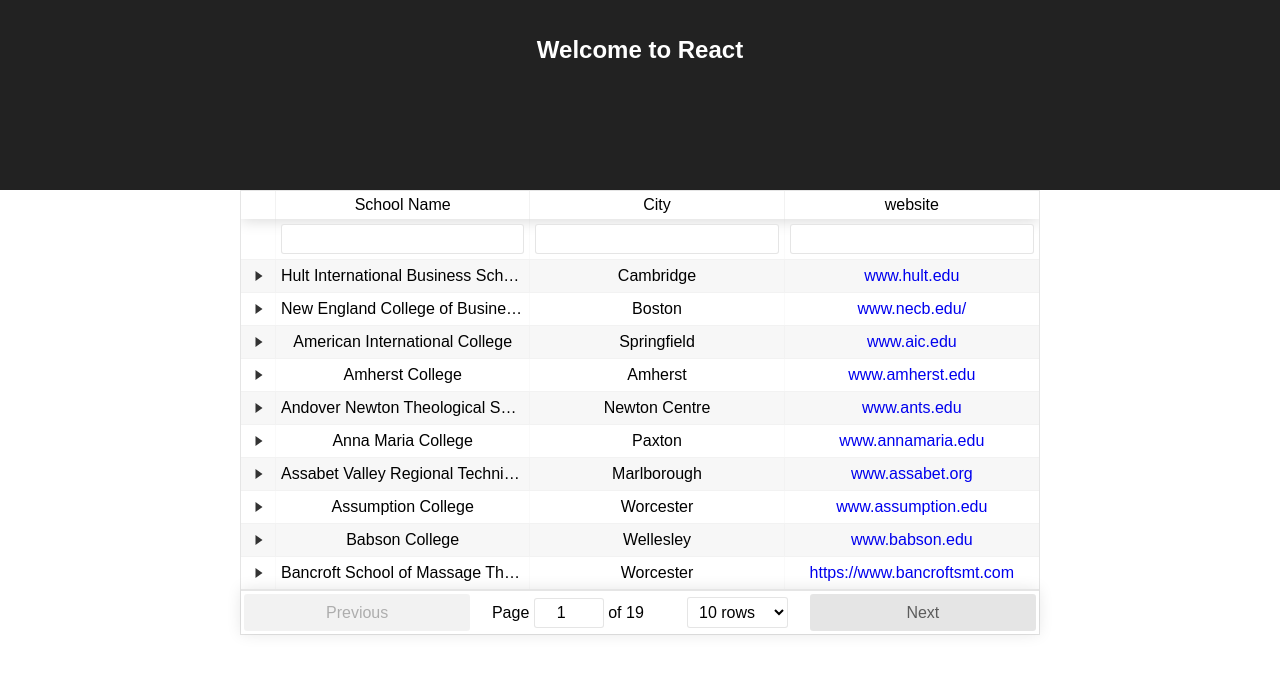
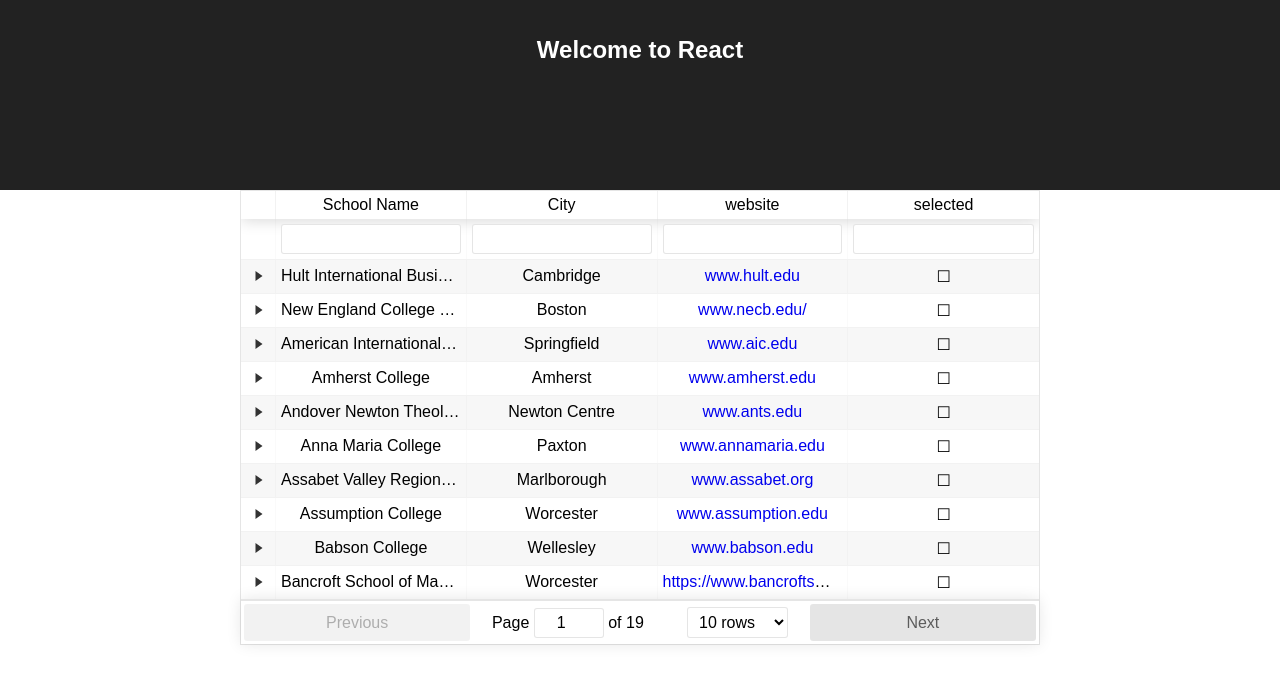
Before and after one commit to edabot/college-exercise, a React (Create React App) app: page / in a window 1280 px wide. Shown: the top 684 px of the page. Built offline with nearby package versions, Linux system fonts and the light colour scheme.

Commit message:
add checkboxes

```diff
--- a/src/components/App.js
+++ b/src/components/App.js
@@ -28,8 +28,8 @@ class App extends Component {
   constructor(props) {
     super(props);
     this.state = {
-      schools: [],
-      programs: {}
+      schools: undefined,
+      programs: undefined
     };
 
     this.loadPrograms = this.loadPrograms.bind(this)
@@ -50,13 +50,19 @@ class App extends Component {
     this.setState({schools: JSON.parse(cleanedResponse)})
   }
 
+  displaySchoolTable() {
+    if ( this.state.schools && this.state.programs ) {
+      return <SchoolTable schools={this.state.schools} programs={this.state.programs} />
+    }
+  }
+
   render() {
     return (
       <div className="App">
         <header className="App-header">
           <h1 className="App-title">Welcome to React</h1>
         </header>
-        <SchoolTable schools={this.state.schools} programs={this.state.programs} />
+        {this.displaySchoolTable()}
       </div>
     );
   }
--- a/src/components/SchoolTable.js
+++ b/src/components/SchoolTable.js
@@ -16,7 +16,24 @@ import "react-table/react-table.css";
     )
   }
 
+  function addSelections(data) {
+    let result = []
+    data.forEach( datum => {
+      let newDatum = Object.assign({}, datum)
+      newDatum.selected = false
+      result.push(newDatum)
+    })
+    return result
+  }
+
 class SchoolTable extends Component {
+
+  constructor(props) {
+    super(props);
+    this.state = {
+      data: addSelections(this.props.schools)
+    };
+  }
 
   schoolDetail(school) {
     return (
@@ -81,9 +98,17 @@ class SchoolTable extends Component {
     }
   }
 
+  onClick(e) {
+    let idx = this.state.data.findIndex( item => item.INSTNM === e.target.id)
+    let newObject = Object.assign({}, this.state.data[idx]),
+    newData = this.state.data.slice()
+    newObject.selected = !this.state.data[idx].selected
+    newData[idx] = newObject
+    this.setState({data: newData})
+  }
 
   render() {
-    const data = this.props.schools
+    const data = this.state.data
     return (
       <div className="school-table">
         <ReactTable data={data}
@@ -108,6 +133,15 @@ class SchoolTable extends Component {
                 </span>
               )
             },
+            {
+              Header: 'selected',
+              accessor: 'selected',
+              Cell: row => (
+                <div className='school-checkbox' onClick={this.onClick.bind(this)} id={row.original.INSTNM} value={row.value} >
+                  {row.value ? '☑': `☐`}
+                </div>
+              )
+            },
           ]}
 
           defaultPageSize={10}
```
